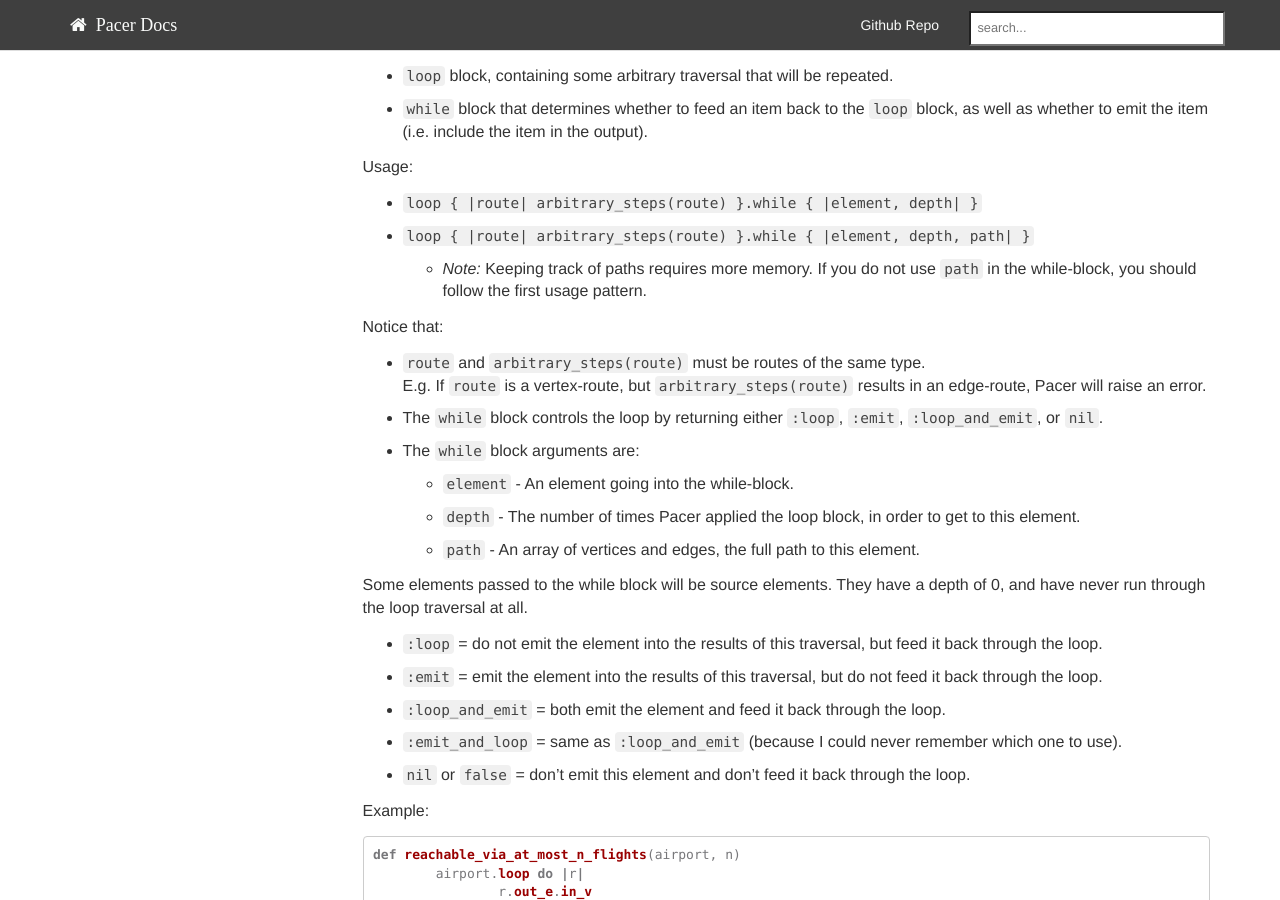
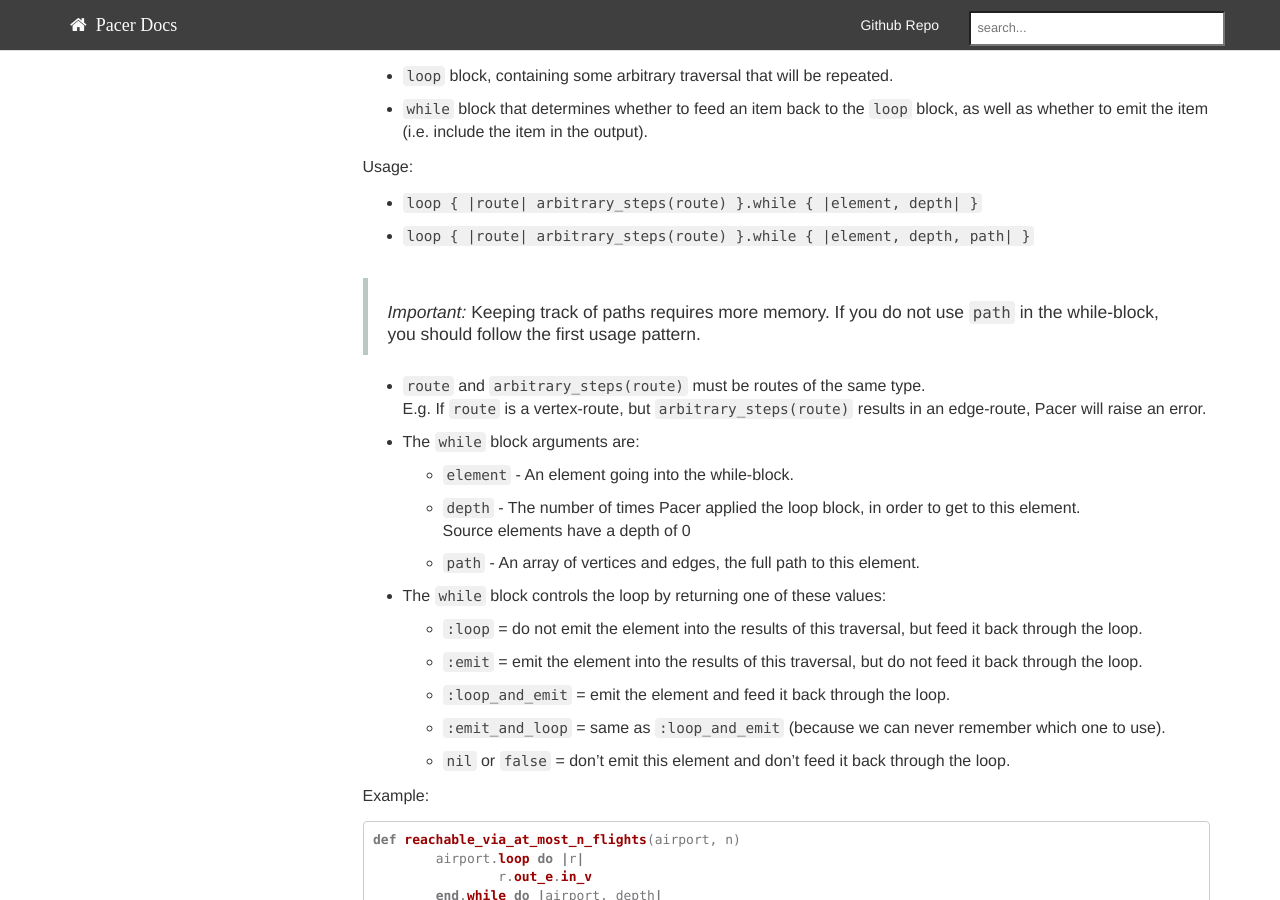
Before and after one commit to pangloss/pacer, a Jekyll site: the page built from pages/routes/routes_traversals.md, in a window 1280 px wide and 900 px high, scrolled down 3490 px. Built offline with Jekyll 4.4.1, drawn with Linux system fonts in a browser that asks for light colours; Markdown is read by kramdown in place of the engine named in the settings; a script that is not in the unit is left out.

Commit message:
Update routes_traversals.md
Minor edits

```diff
--- a/pages/routes/routes_traversals.md
+++ b/pages/routes/routes_traversals.md
@@ -132,25 +132,27 @@ Usage:
 
 - `loop { |route| arbitrary_steps(route) }.while { |element, depth| }`
 - `loop { |route| arbitrary_steps(route) }.while { |element, depth, path| }`
-  - _Note:_ Keeping track of paths requires more memory. If you do not use `path` in the while-block, you should follow the first usage pattern.
 
-Notice that:
+
+> _Important:_ Keeping track of paths requires more memory. If you do not use `path` in the while-block, you should follow the first usage pattern.
 
 - `route` and `arbitrary_steps(route)` must be routes of the same type.
   E.g. If `route` is a vertex-route, but `arbitrary_steps(route)` results in an edge-route, Pacer will raise an error.
-- The `while` block controls the loop by returning either `:loop`, `:emit`, `:loop_and_emit`, or `nil`.
 - The `while` block arguments are:
   - `element` - An element going into the while-block.
   - `depth` - The number of times Pacer applied the loop block, in order to get to this element.
+    Source elements have a depth of 0
   - `path` - An array of vertices and edges, the full path to this element.
+- The `while` block controls the loop by returning one of these values:
+  - `:loop` = do not emit the element into the results of this traversal, but feed it back through the loop.
+  - `:emit` = emit the element into the results of this traversal, but do not feed it back through the loop.
+  - `:loop_and_emit` = emit the element and feed it back through the loop.
+  - `:emit_and_loop` = same as `:loop_and_emit` (because we can never remember which one to use).
+  - `nil` or `false` = don't emit this element and don't feed it back through the loop.
 
-Some elements passed to the while block will be source elements. They have a depth of 0, and have never run through the loop traversal at all.
 
-- `:loop` = do not emit the element into the results of this traversal, but feed it back through the loop.
-- `:emit` = emit the element into the results of this traversal, but do not feed it back through the loop.
-- `:loop_and_emit` = both emit the element and feed it back through the loop.
-- `:emit_and_loop` = same as `:loop_and_emit` (because I could never remember which one to use).
-- `nil` or `false` = don't emit this element and don't feed it back through the loop.
+
+
 
 Example:
 
```
